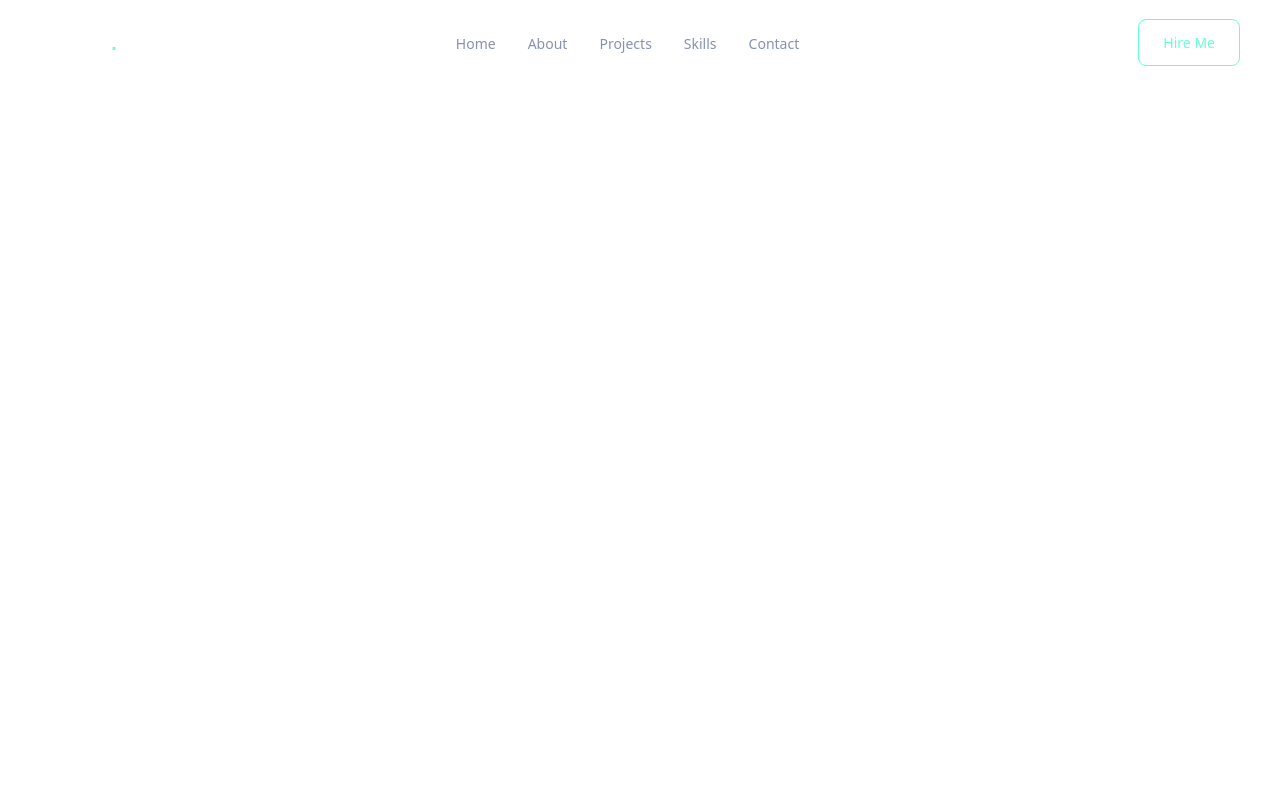
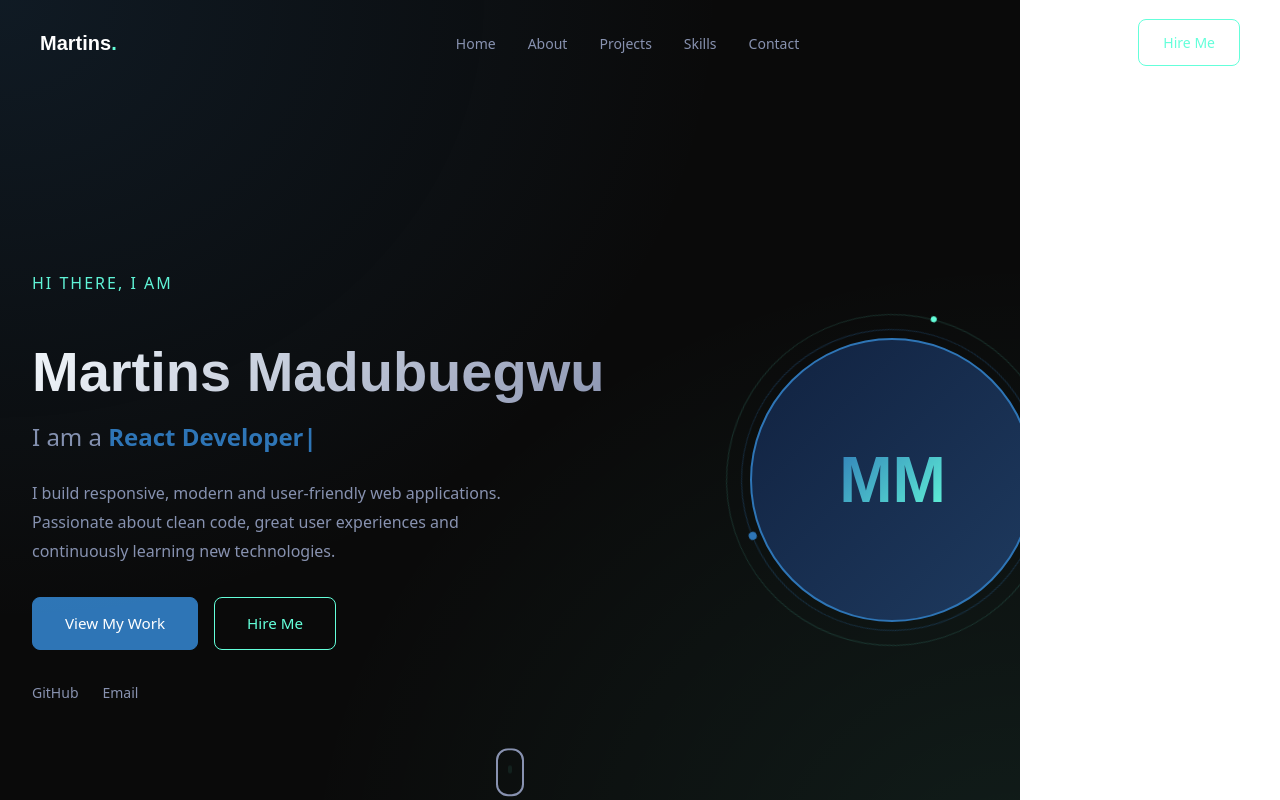
Before and after one commit to RemoDollar/martins-portfolio, a React (Vite) app: page / in a window 1280 px wide. Shown: the top 800 px of the page. Built offline with nearby package versions, Linux system fonts and the light colour scheme.

Commit message:
Add Hero section component

```diff
--- a/package.json
+++ b/package.json
@@ -14,6 +14,7 @@
     "react": "^19.2.0",
     "react-dom": "^19.2.0",
     "react-router-dom": "^7.13.1",
+    "react-type-animation": "^3.2.0",
     "sass": "^1.98.0"
   },
   "devDependencies": {
--- a/src/App.tsx
+++ b/src/App.tsx
@@ -1,25 +1,12 @@
 import React from "react";
 import Navbar from "./components/Navbar/Navbar";
+import Hero from "./components/Hero/Hero";
 
 const App: React.FC = () => {
   return (
     <div className="app">
       <Navbar />
-
-      {/* Temporary content to test scroll effect */}
-      <div
-        style={{
-          height: "200vh",
-          display: "flex",
-          alignItems: "center",
-          justifyContent: "center",
-          paddingTop: "100px",
-        }}
-      >
-        <h1 className="section-title">
-          <span>Navbar Complete!</span>
-        </h1>
-      </div>
+      <Hero />
     </div>
   );
 };
--- /dev/null
+++ b/src/components/Hero/Hero.module.scss
@@ -0,0 +1,332 @@
+.hero {
+  min-height: 100vh;
+  display: flex;
+  flex-direction: column;
+  justify-content: center;
+  align-items: center;
+  position: relative;
+  background: #0a0a0a;
+  overflow: hidden;
+  padding-top: 80px;
+}
+
+.hero::before {
+  content: "";
+  position: absolute;
+  top: 0;
+  left: 0;
+  width: 100%;
+  height: 100%;
+  background: radial-gradient(ellipse at top left, rgba(46, 117, 182, 0.15) 0%, transparent 50%),
+    radial-gradient(ellipse at bottom right, rgba(100, 255, 218, 0.08) 0%, transparent 50%);
+  pointer-events: none;
+}
+
+.container {
+  max-width: 1200px;
+  width: 100%;
+  margin: 0 auto;
+  padding: 0 2rem;
+  display: flex;
+  justify-content: space-between;
+  align-items: center;
+  gap: 4rem;
+}
+
+.content {
+  flex: 1;
+  max-width: 600px;
+}
+
+.greeting {
+  font-size: 1rem;
+  color: #64ffda;
+  font-weight: 500;
+  margin-bottom: 1rem;
+  letter-spacing: 2px;
+  text-transform: uppercase;
+}
+
+.name {
+  font-family: "Poppins", sans-serif;
+  font-size: 3.5rem;
+  font-weight: 800;
+  color: #ffffff;
+  line-height: 1.1;
+  margin-bottom: 1rem;
+  background: linear-gradient(135deg, #ffffff 0%, #8892b0 100%);
+  -webkit-background-clip: text;
+  -webkit-text-fill-color: transparent;
+  background-clip: text;
+}
+
+.titleWrapper {
+  font-size: 1.5rem;
+  color: #8892b0;
+  margin-bottom: 1.5rem;
+  min-height: 2rem;
+}
+
+.titlePrefix {
+  color: #8892b0;
+}
+
+.animatedTitle {
+  color: #2e75b6;
+  font-weight: 600;
+}
+
+.description {
+  font-size: 1rem;
+  color: #8892b0;
+  line-height: 1.8;
+  margin-bottom: 2rem;
+  max-width: 500px;
+}
+
+.buttons {
+  display: flex;
+  gap: 1rem;
+  margin-bottom: 2rem;
+  flex-wrap: wrap;
+}
+
+.primaryBtn {
+  background: #2e75b6;
+  border: 1px solid #2e75b6;
+  color: #ffffff;
+  padding: 0.875rem 2rem;
+  border-radius: 8px;
+  font-size: 0.95rem;
+  font-weight: 500;
+  cursor: pointer;
+  transition: all 0.3s ease;
+  text-decoration: none;
+  display: inline-block;
+}
+
+.primaryBtn:hover {
+  background: #1a5a96;
+  transform: translateY(-3px);
+  box-shadow: 0 10px 30px rgba(46, 117, 182, 0.3);
+}
+
+.secondaryBtn {
+  background: transparent;
+  border: 1px solid #64ffda;
+  color: #64ffda;
+  padding: 0.875rem 2rem;
+  border-radius: 8px;
+  font-size: 0.95rem;
+  font-weight: 500;
+  cursor: pointer;
+  transition: all 0.3s ease;
+  text-decoration: none;
+  display: inline-block;
+}
+
+.secondaryBtn:hover {
+  background: rgba(100, 255, 218, 0.1);
+  transform: translateY(-3px);
+  box-shadow: 0 10px 30px rgba(100, 255, 218, 0.1);
+}
+
+.socialLinks {
+  display: flex;
+  gap: 1.5rem;
+}
+
+.socialLink {
+  font-size: 0.875rem;
+  color: #8892b0;
+  text-decoration: none;
+  transition: all 0.3s ease;
+  position: relative;
+  padding-bottom: 2px;
+}
+
+.socialLink::after {
+  content: "";
+  position: absolute;
+  bottom: 0;
+  left: 0;
+  width: 0;
+  height: 1px;
+  background: #64ffda;
+  transition: all 0.3s ease;
+}
+
+.socialLink:hover {
+  color: #64ffda;
+}
+
+.socialLink:hover::after {
+  width: 100%;
+}
+
+.imageWrapper {
+  position: relative;
+  width: 320px;
+  height: 320px;
+  flex-shrink: 0;
+}
+
+.imagePlaceholder {
+  width: 280px;
+  height: 280px;
+  border-radius: 50%;
+  background: linear-gradient(135deg, #112240, #1e3a5f);
+  border: 2px solid #2e75b6;
+  display: flex;
+  align-items: center;
+  justify-content: center;
+  position: absolute;
+  top: 50%;
+  left: 50%;
+  transform: translate(-50%, -50%);
+  z-index: 2;
+}
+
+.imagePlaceholder span {
+  font-family: "Poppins", sans-serif;
+  font-size: 4rem;
+  font-weight: 800;
+  background: linear-gradient(135deg, #2e75b6, #64ffda);
+  -webkit-background-clip: text;
+  -webkit-text-fill-color: transparent;
+  background-clip: text;
+}
+
+.ring {
+  position: absolute;
+  top: 50%;
+  left: 50%;
+  transform: translate(-50%, -50%);
+  width: 300px;
+  height: 300px;
+  border-radius: 50%;
+  border: 1px solid rgba(46, 117, 182, 0.3);
+  animation: rotate 8s linear infinite;
+}
+
+.ring::before {
+  content: "";
+  position: absolute;
+  top: -4px;
+  left: 50%;
+  width: 8px;
+  height: 8px;
+  background: #2e75b6;
+  border-radius: 50%;
+}
+
+.ring2 {
+  position: absolute;
+  top: 50%;
+  left: 50%;
+  transform: translate(-50%, -50%);
+  width: 330px;
+  height: 330px;
+  border-radius: 50%;
+  border: 1px solid rgba(100, 255, 218, 0.15);
+  animation: rotate 12s linear infinite reverse;
+}
+
+.ring2::before {
+  content: "";
+  position: absolute;
+  bottom: -4px;
+  left: 50%;
+  width: 6px;
+  height: 6px;
+  background: #64ffda;
+  border-radius: 50%;
+}
+
+@keyframes rotate {
+  from {
+    transform: translate(-50%, -50%) rotate(0deg);
+  }
+  to {
+    transform: translate(-50%, -50%) rotate(360deg);
+  }
+}
+
+.scrollIndicator {
+  position: absolute;
+  bottom: 2rem;
+  left: 50%;
+  transform: translateX(-50%);
+  display: flex;
+  flex-direction: column;
+  align-items: center;
+  gap: 0.5rem;
+  color: #8892b0;
+  font-size: 0.75rem;
+  letter-spacing: 1px;
+  text-transform: uppercase;
+  animation: bounce 2s ease infinite;
+}
+
+.mouse {
+  width: 24px;
+  height: 38px;
+  border: 2px solid #8892b0;
+  border-radius: 12px;
+  display: flex;
+  justify-content: center;
+  padding-top: 6px;
+}
+
+.wheel {
+  width: 4px;
+  height: 8px;
+  background: #64ffda;
+  border-radius: 2px;
+  animation: scroll 1.5s ease infinite;
+}
+
+@keyframes scroll {
+  0% { transform: translateY(0); opacity: 1; }
+  100% { transform: translateY(10px); opacity: 0; }
+}
+
+@keyframes bounce {
+  0%, 100% { transform: translateX(-50%) translateY(0); }
+  50% { transform: translateX(-50%) translateY(-8px); }
+}
+
+@media (max-width: 768px) {
+  .container {
+    flex-direction: column;
+    text-align: center;
+    gap: 3rem;
+  }
+
+  .name {
+    font-size: 2.5rem;
+  }
+
+  .imageWrapper {
+    width: 250px;
+    height: 250px;
+    order: -1;
+  }
+
+  .imagePlaceholder {
+    width: 220px;
+    height: 220px;
+  }
+
+  .buttons {
+    justify-content: center;
+  }
+
+  .socialLinks {
+    justify-content: center;
+  }
+
+  .description {
+    margin: 0 auto 2rem;
+  }
+}
--- /dev/null
+++ b/src/components/Hero/Hero.tsx
@@ -0,0 +1,63 @@
+import React from "react"
+import { TypeAnimation } from "react-type-animation"
+import styles from "./Hero.module.scss"
+
+const Hero: React.FC = () => {
+  return (
+    <section className={styles.hero} id="home">
+      <div className={styles.container}>
+        <div className={styles.content}>
+          <p className={styles.greeting}>Hi there, I am</p>
+          <h1 className={styles.name}>Martins Madubuegwu</h1>
+          <div className={styles.titleWrapper}>
+            <span className={styles.titlePrefix}>I am a </span>
+            <TypeAnimation
+              sequence={[
+                "Frontend Developer",
+                2000,
+                "React Developer",
+                2000,
+                "JavaScript Developer",
+                2000,
+                "UI Developer",
+                2000,
+              ]}
+              wrapper="span"
+              speed={50}
+              className={styles.animatedTitle}
+              repeat={Infinity}
+            />
+          </div>
+          <p className={styles.description}>
+            I build responsive, modern and user-friendly web applications.
+            Passionate about clean code, great user experiences and
+            continuously learning new technologies.
+          </p>
+          <div className={styles.buttons}>
+            <a href="#projects" className={styles.primaryBtn}>View My Work</a>
+            <a href="#contact" className={styles.secondaryBtn}>Hire Me</a>
+          </div>
+          <div className={styles.socialLinks}>
+            <a href="https://github.com/RemoDollar" target="_blank" rel="noreferrer" className={styles.socialLink}>GitHub</a>
+            <a href="mailto:judem0144@gmail.com" className={styles.socialLink}>Email</a>
+          </div>
+        </div>
+        <div className={styles.imageWrapper}>
+          <div className={styles.imagePlaceholder}>
+            <span>MM</span>
+          </div>
+          <div className={styles.ring}></div>
+          <div className={styles.ring2}></div>
+        </div>
+      </div>
+      <div className={styles.scrollIndicator}>
+        <div className={styles.mouse}>
+          <div className={styles.wheel}></div>
+        </div>
+        <p>Scroll Down</p>
+      </div>
+    </section>
+  )
+}
+
+export default Hero
```
Also changed, not shown: 1 other file (tests, documents, lock files or other folders).
